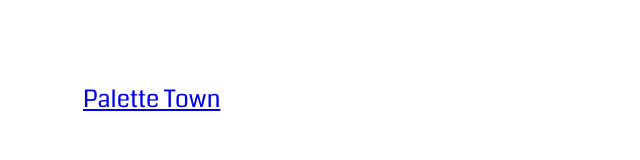
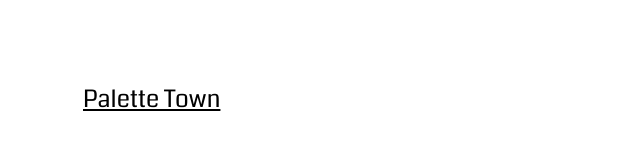
Before and after one commit to mercerlain/PaletteTown, a plain HTML site: page index.html in a window 1280 px wide. Shown: the whole page, without its empty margins (0-640 px from the left). Drawn offline with Linux system fonts and the light colour scheme; a web font is replaced by a local one.

Commit message:
Update index.html
black hyperlink

```diff
--- a/index.html
+++ b/index.html
@@ -13,7 +13,7 @@
 
   <body class="PaletteTown">
     <p>
-      <a href="AParadeOfChangingMoods.html">Palette Town</a>
+      <a href="AParadeOfChangingMoods.html" style="color: black;">Palette Town</a>
     </p>
   </body>
 </html>
```
